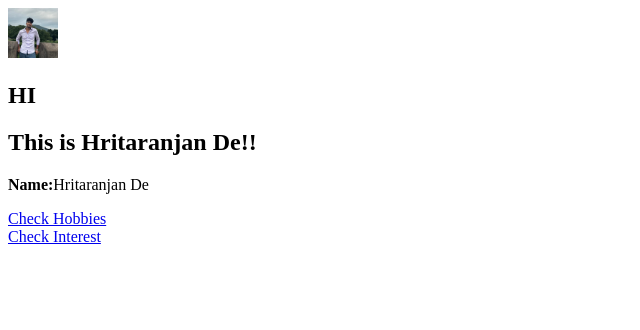
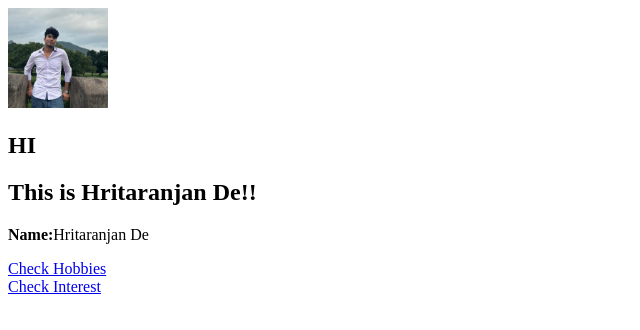
Before and after one commit to hrt16/Web_prgm, a plain HTML site: page index.html in a window 1280 px wide. Shown: the whole page, without its empty margins (0-640 px from the left). Drawn offline with Linux system fonts and the light colour scheme.

Commit message:
Update image size and fix attribute in index.html
Increased image size and corrected attribute spelling.

```diff
--- a/index.html
+++ b/index.html
@@ -7,7 +7,7 @@
     <title>Document</title>
 </head>
 <body>
-   <img src="IMG-20251202-WA0052(1).jpg" attibute="Random" width="50" height="50">
+   <img src="IMG-20251202-WA0052(1).jpg" attibute="Random" width="100" height="100">
     <h2>HI</h2>
     <h2>This is Hritaranjan De!!</h2>
    <p><b>Name:</b>Hritaranjan De</p>
```
